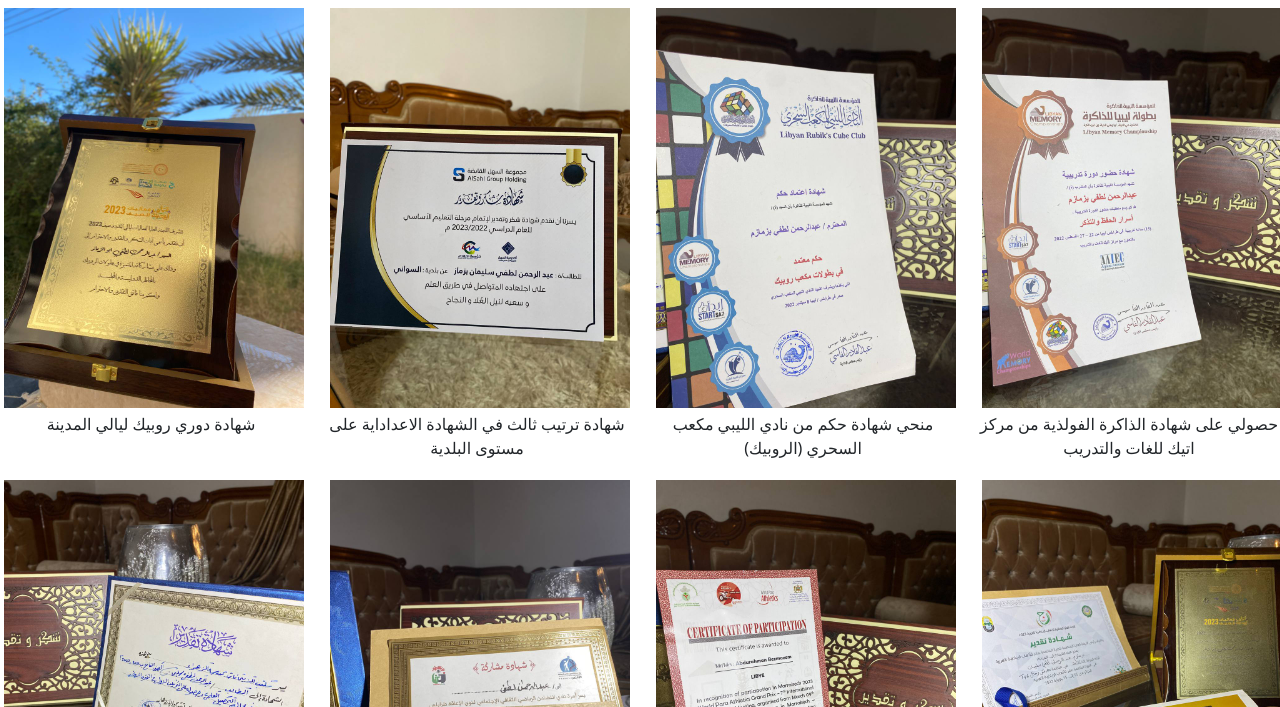
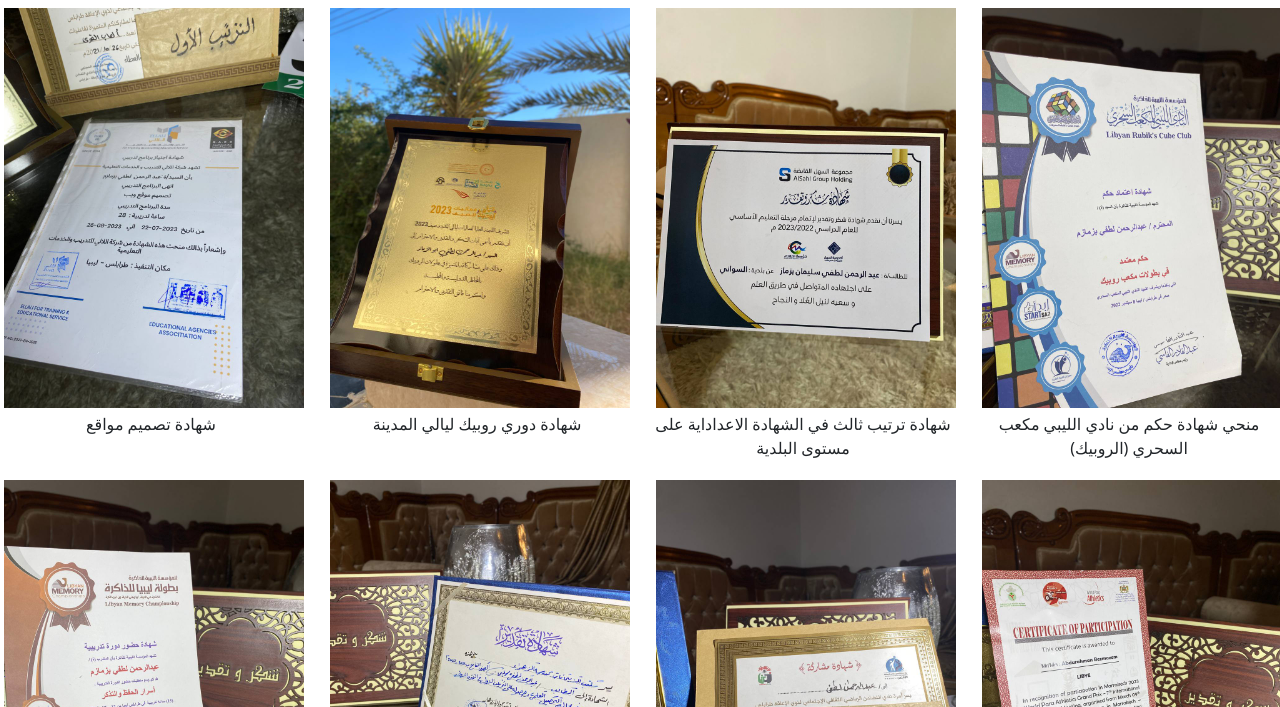
Before and after one commit to Abdalrhman205/profile, a plain HTML site: page indexphoto6.html in a window 1280 px wide. Shown: the part 393-1100 px from the top of the page. Drawn offline with nearby package versions, Linux system fonts and the light colour scheme.

Commit message:
Update indexphoto6.html

```diff
--- a/indexphoto6.html
+++ b/indexphoto6.html
@@ -79,6 +79,13 @@
        <div class="">
         <h2 style="color: #00BFFF;"><a href="#" style=" text-decoration: none;">My photo</a></h2>
         <div class="row " style="display: flex;justify-content: space-around;">
+            <div class="col-lg-3 col-md-4 col-sm-6">
+            <div class="box">
+
+                <img src="imag/mm/10.jpg" class=" img-fluid m-1" width="300px" height="300px"  alt="">
+                <p class=" fw-light" style="text-align: center;">   شهادة تصميم مواقع </p>
+               </div>
+           </div>
            <div class="col-lg-3 col-md-4 col-sm-6">
             <div class="box">
 
```
